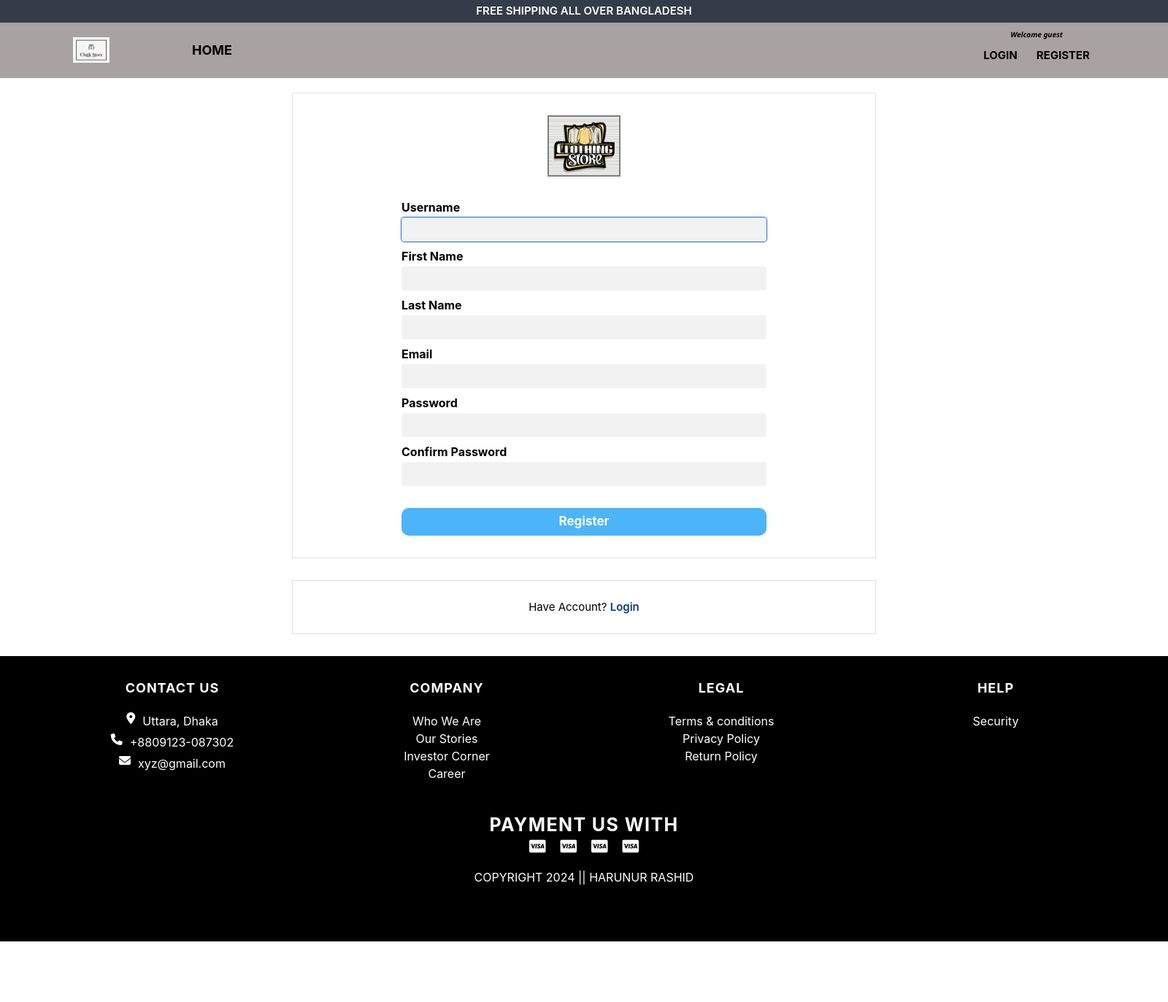
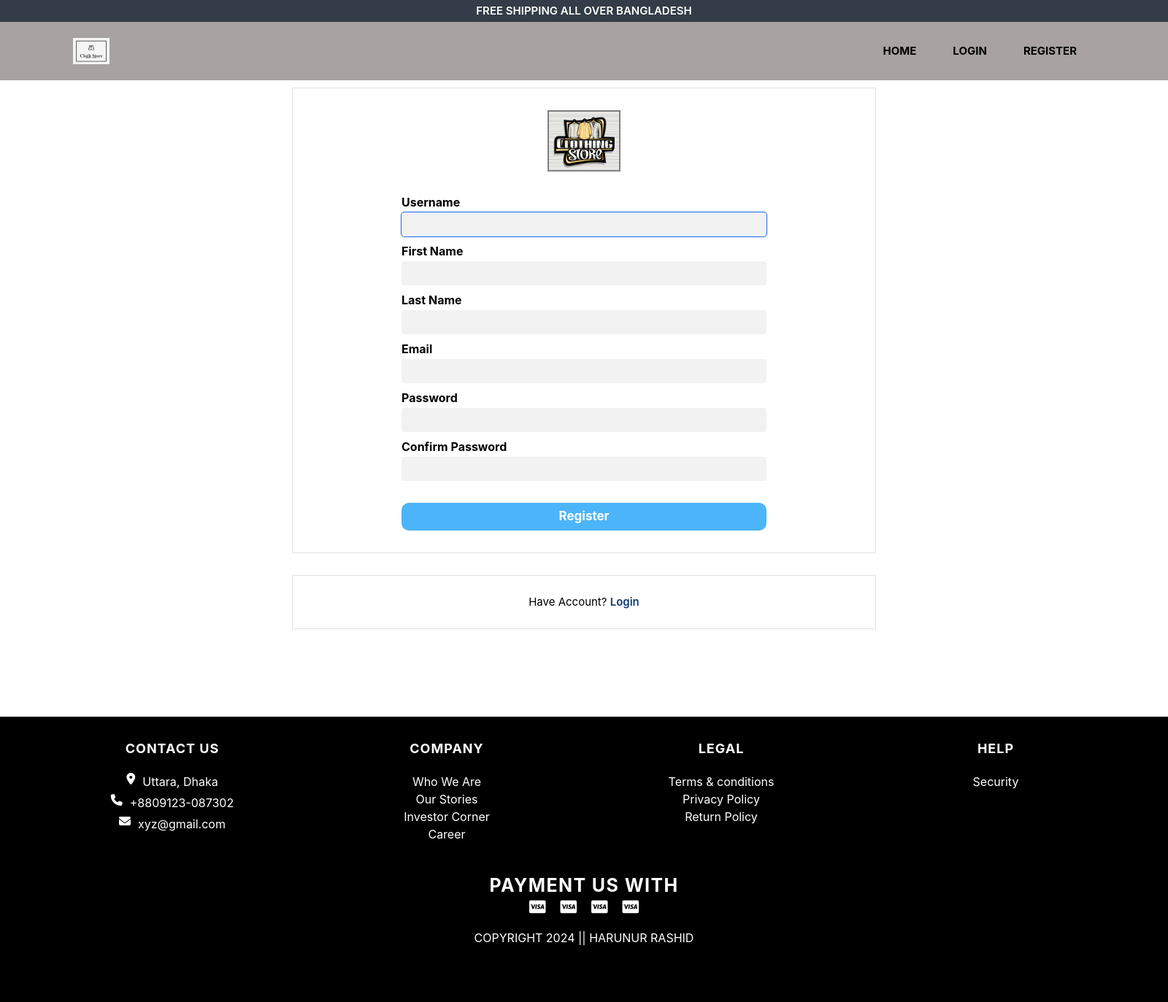
Before and after one commit to harun-u-r-rashid/Men-s-Store, a Django app: page /register/ in a window 1600 px wide. Shown: the whole page at 73% size. Before the commit the page ends 1290 px from the top, so only its background shows below. Run offline with Django 5.2, Linux system fonts and the light colour scheme; tables that the repository leaves empty hold one stand-in row (values such as "Sample post"); some libraries are stand-ins or nearby versions.

Commit message:
nav responsive

```diff
--- a/appAuth/templates/appAuth/account.html
+++ b/appAuth/templates/appAuth/account.html
@@ -13,8 +13,11 @@
                                 <li>
                                        <a href="{% url 'payment' %}"> Payment History</a>
                                 </li>
+                                <!-- <li>
+                                       <a href=""> Recieved Order</a>
+                                </li> -->
                                 <li>
-                                       <a href=""> Recieved Order</a>
+                                        <a href="{% url 'logout' %}">Logout</a>
                                 </li>
                         </ul>
                 </aside>
--- a/static/css/account.css
+++ b/static/css/account.css
@@ -6,7 +6,7 @@
 
 .accountSection{
         width: 1600px;
-        margin: 20px auto;
+        margin: 120px auto;
         padding: 10px 100px;
 }
 
--- a/static/css/details.css
+++ b/static/css/details.css
@@ -1,5 +1,5 @@
 .detailsSection {
-        margin-top: 20px;
+        margin-top: 120px;
 }
 
 .detailsContainer {
--- a/static/css/fail.css
+++ b/static/css/fail.css
@@ -5,7 +5,7 @@
 }
 
 .failedContainer{
-        margin-top: 50px;
+        margin-top: 100px;
         align-items: center;
 }
 
--- a/static/css/home.css
+++ b/static/css/home.css
@@ -1,6 +1,6 @@
 .heroAreaSection {
         width: 1600px;
-        margin: auto;
+        margin: 100px auto;
         min-height: 810px;
         background:linear-gradient(rgba(0, 0, 0, 0.36), rgba(255, 255, 255, 0.205)), url(../images/heroArea.jpg);
         background-size: cover;
@@ -9,6 +9,7 @@
         display: grid;
         grid-template-columns: repeat(1, 1fr);
         align-items: center;
+        z-index: 99;
 }
 
 
--- a/static/css/register.css
+++ b/static/css/register.css
@@ -6,7 +6,7 @@
 
 .regSection {
         width: 1400px;
-        margin: 20px auto;
+        margin: 120px auto;
 }
 
 
--- a/static/css/signin.css
+++ b/static/css/signin.css
@@ -6,7 +6,7 @@
 
 .loginSection {
         width: 1400px;
-        margin: 20px auto;
+        margin: 120px auto;
 }
 
 
--- a/static/css/store.css
+++ b/static/css/store.css
@@ -3,7 +3,7 @@
 
  .productSection{
         width: 1500px;
-        margin: 50px auto;
+        margin: 120px auto;
  }
 
  .productDropdownMenu{
--- a/static/css/style.css
+++ b/static/css/style.css
@@ -1,7 +1,6 @@
 * {
         margin: 0;
         padding: 0;
-
 }
 
 header h3 {
@@ -12,25 +11,24 @@ header h3 {
         text-transform: uppercase;
         text-align: center;
         padding: 4px;
-
+        position: fixed;
+        top: 0px;
+        z-index: 100;
+        left: 0;
+        right: 0;
 }
 
 nav {
-        /* top: 0;
-        right: 0;
-        left: 0;
-        z-index: 100;
-        position: fixed; */
+        display: flex;
         background-color: #a8a2a2;
-        background-image: linear-gradient(top to right #a8a2a2d1, #a8a2a2);
-}
-
-.navContainer {
-        width: 1600px;
-        margin: auto;
-        display: flex;
+        height: 80px;
+        width: 100%;
         justify-content: space-between;
         padding: 10px 100px;
+        align-items: center;
+        position: fixed;
+        top: 30px;
+        z-index: 100;
 
 }
 
@@ -45,173 +43,120 @@ nav {
 
 .navLogo img {
         width: 100%;
+}
 
+#click {
+        display: none;
+}
+
+.menuBtn {
+        font-size: 25px;
+        display: none;
 }
 
 .navUl {
         display: flex;
         justify-content: space-between;
-}
-
-.navUlDiv {
-
-        display: flex;
-        justify-content: center;
-        gap: 30px;
-
+        z-index: 100;
 }
 
 .navUl li {
         list-style: none;
+        margin: 0 10px;
 }
 
 .navUl li a {
         display: block;
-        font-size: 20px;
+        font-size: 15px;
         text-align: center;
         text-decoration: none;
+        font-weight: bold;
         text-transform: uppercase;
         color: black;
         margin: 5px;
         align-items: center;
-        padding: 2px 4px;
+        padding: 7px 10px;
         border-radius: 4px;
         transition: 0.5s;
-
-
 }
-
-
 
 .navUl li a:hover {
         color: white;
         background-color: black;
-        border: 1px solid gray;
         border-radius: 4px;
+}
+
+/* Nav responsive css here */
+@media only screen and (max-width: 940px) {
+        nav {
+                display: flex;
+                background-color: #a8a2a2;
+                height: 80px;
+                width: 100%;
+                justify-content: space-between;
+                padding: 10px 30px;
+                align-items: center;
+                position: fixed;
+                top: 30px;
+                z-index: 100;
+
+        }
+        .navUl {
+
+                position: fixed;
+                top: 108px;
+                left: -100%;
+                background-color: #a8a2a2ab;
+                height: 25vh;
+                width: 100%;
+                flex-direction: column;
+                padding: 20px;
+                text-align: center;
+                transition: 0.8s;
+        }
+
+        .navUl li {
+                margin: 5px 0;
+                list-style: none;
 
         }
 
+        .navUl li a {
+                width: 100px;
+                display: block;
+                font-size: 15px;
+                text-align: center;
+                text-decoration: none;
+                font-weight: bold;
+                text-transform: uppercase;
+                color: black;
+                margin: auto;
+                align-items: center;
+                padding: 5px;
+                border-radius: 4px;
+                transition: 0.5s;
+        }
 
+        .navUl li a:hover {
+                color: white;
+                background-color: black;
+                border-radius: 4px;
+        }
 
+        #click:checked~.menuBtn i::before {
+                content: "\f00d";
+        }
 
+        #click:checked~.navUl {
+                left: 0%;
+        }
 
-.notAuthenticated>div {
-        width: 160px;
-        display: flex;
-        justify-content: center;
-        align-items: center;
-        text-align: center;
+        .menuBtn {
+                display: block;
+        }
 }
 
 
-.notAuthenticated small {
-        display: block;
-        color: black;
-        font-size: 10px;
-        font-style: italic;
-        margin-top: -1px;
-        text-align: center;
-        font-family: 'Segoe UI', Tahoma, Geneva, Verdana, sans-serif;
-        font-weight: 700;
-}
-
-.notAuthenticated>div>li>a {
-        font-size: 15px;
-        text-align: center;
-        text-decoration: none;
-        color: black;
-        margin: 5px;
-        align-items: center;
-        padding: 5px 8px;
-        font-weight: 700;
-}
-
-
-.notAuthenticated>div>li>a:hover {
-        color: white;
-        background-color: black;
-        border: 1px solid gray;
-        border-radius: 4px;
-
-}
-
-
-.authenticated>div {
-        width: 160px;
-        display: flex;
-        justify-content: center;
-        align-items: center;
-        text-align: center;
-}
-
-
-.authenticated small {
-        display: block;
-        color: #1f3c6c;
-        font-size: 10px;
-        font-style: italic;
-        font-weight: 700;
-        margin-top: -1px;
-        text-align: center;
-        font-family: 'Segoe UI', Tahoma, Geneva, Verdana, sans-serif;
-}
-
-.authenticated>div>li>a {
-        font-size: 15px;
-        text-align: center;
-        text-decoration: none;
-        color: black;
-        margin: 5px;
-        align-items: center;
-        padding: 5px 8px;
-        font-weight: 700;
-}
-
-.authenticated>div>li>a:hover {
-        color: white;
-        background-color: black;
-        border: 1px solid gray;
-        border-radius: 4px;
-
-}
-
-
-.logoHome {
-        display: flex;
-        justify-content: center;
-        align-items: center;
-        gap: 100px;
-}
-
-
-.homeNav li {
-        list-style: none;
-}
-
-.homeNav li a {
-        display: block;
-        font-size: 18px;
-        font-weight: 700;
-        text-transform: uppercase;
-        text-align: center;
-        text-decoration: none;
-        color: black;
-        margin: 5px;
-        align-items: center;
-        padding: 5px 8px;
-        border-radius: 4px;
-        transition: 0.5s;
-
-
-}
-
-.homeNav li a:hover {
-        color: white;
-        background-color: black;
-        border: 1px solid gray;
-        border-radius: 4px;
-
-}
 
 
 
@@ -251,7 +196,7 @@ footer {
         text-align: center;
 }
 
-.location{
+.location {
         display: flex;
         justify-content: center;
         width: 200px;
@@ -261,18 +206,18 @@ footer {
 }
 
 
-.location i{
+.location i {
         color: white;
         text-align: center;
 }
 
-.location h2{
+.location h2 {
         color: white;
         text-align: center;
 
 }
 
-.phone{
+.phone {
         display: flex;
         justify-content: center;
         width: 200px;
@@ -282,17 +227,17 @@ footer {
 }
 
 
-.phone i{
+.phone i {
         color: white;
         text-align: center;
 }
 
-.phone h2{
+.phone h2 {
         color: white;
         text-align: center;
 }
 
-.email{
+.email {
         display: flex;
         justify-content: center;
         width: 200px;
@@ -302,17 +247,17 @@ footer {
 }
 
 
-.email i{
+.email i {
         color: white;
         text-align: center;
 }
 
-.email h2{
+.email h2 {
         color: white;
         text-align: center;
 }
 
-span{
+span {
         color: white;
         text-align: center;
         display: flex;
@@ -320,11 +265,11 @@ span{
         justify-content: center;
 }
 
-.payment{
+.payment {
         margin-top: 40px;
 }
 
-.payment h3{
+.payment h3 {
         color: white;
         text-align: center;
         text-transform: uppercase;
@@ -333,7 +278,7 @@ span{
         font-size: 25px;
 }
 
-.paymenIcon{
+.paymenIcon {
         display: flex;
         justify-content: center;
         gap: 20px;
@@ -341,19 +286,19 @@ span{
 }
 
 
-.paymenIcon i{
+.paymenIcon i {
         color: white;
         text-align: center;
         font-size: 20px;
 
 }
 
-.copyright{
+.copyright {
         margin: auto;
         height: 100px;
 }
 
-.copyright h2{
+.copyright h2 {
         color: white;
         text-align: center;
 
--- a/templates/base.html
+++ b/templates/base.html
@@ -16,7 +16,8 @@
     <link rel="stylesheet" href="https://cdnjs.cloudflare.com/ajax/libs/font-awesome/6.5.0/css/all.min.css">
 
     <!-- swiffyslider link -->
-    <link href="https://cdn.jsdelivr.net/npm/swiffy-slider@1.6.0/dist/css/swiffy-slider.min.css" rel="stylesheet" crossorigin="anonymous">
+    <link href="https://cdn.jsdelivr.net/npm/swiffy-slider@1.6.0/dist/css/swiffy-slider.min.css" rel="stylesheet"
+        crossorigin="anonymous">
 
 
     <!-- Internal css link -->
@@ -39,65 +40,26 @@
     <header>
         <h3>free shipping all over bangladesh</h3>
         <nav>
-            <div class="navContainer">
-                <div class="logoHome">
             <div class="navLogo">
                 <img src="{% static 'images/logoNav.png' %}" alt="">
-
             </div>
-                    <div class="homeNav">
+            <input type="checkbox" id="click">
+            <label for="click" class="menuBtn"> <i class="fas fa-bars"></i> </label>
+            <ul class="navUl">
                 <li><a href="{% url 'home' %}">Home</a></li>
-                    </div>
-
-                </div>
-
-                <div class="navList">
-                    <ul class="navUl">
-                        <div class="navUlDiv">
-
-                            <!-- <li><a href="">About</a></li>
-                        <li><a href="">Contact</a></li> -->
                 {% if request.user.is_authenticated %}
 
-                            <div class="authenticated">
-                                <small>Welcome {{user.username}}</small>
-                                <div>
-                                    <!-- <li><a href="{% url 'account' %}">Account</a></li> -->
                 <li><a href="{% url 'account' %}">Account</a></li>
-                                    <li><a href="{% url 'logout' %}">Logout</a></li>
-                                </div>
-
-                            </div>
-
-                            <div>
+                <!-- <li><a href="{% url 'logout' %}">Logout</a></li> -->
                 <li><a href="{% url 'cart' %}"><i class="fa-solid fa-cart-shopping"></i></a></li>
-                            </div>
-
-
                 {% else %}
-
-                            <div class="notAuthenticated">
-                                <small>Welcome guest</small>
-                                <div>
                 <li><a href="{% url 'login' %}">Login</a></li>
                 <li><a href="{% url 'register' %}">Register</a></li>
-                                </div>
-                            </div>
-
                 {% endif %}
-
-
-
-
-
-                        </div>
-
-
             </ul>
-                </div>
-            </div>
         </nav>
     </header>
+
 
     {% block body %}{% endblock %}
 
@@ -189,7 +151,8 @@
     </footer>
 
     <!-- sfiffy -->
-    <script src="https://cdn.jsdelivr.net/npm/swiffy-slider@1.6.0/dist/js/swiffy-slider.min.js" crossorigin="anonymous" defer></script>
+    <script src="https://cdn.jsdelivr.net/npm/swiffy-slider@1.6.0/dist/js/swiffy-slider.min.js" crossorigin="anonymous"
+        defer></script>
     <!-- Tailwind -->
     <script src="https://cdnjs.cloudflare.com/ajax/libs/flowbite/2.3.0/flowbite.min.js"></script>
 </body>
```
Also changed, not shown: appAuth/templates/appAuth/home.html (+0 -11 lines), appAuth/templates/appAuth/updateProfile.html (+3 -6 lines), static/css/social.css (deleted, +0 -39 lines), db.sqlite3. Lines whose indentation alone changed are shown as unchanged.
